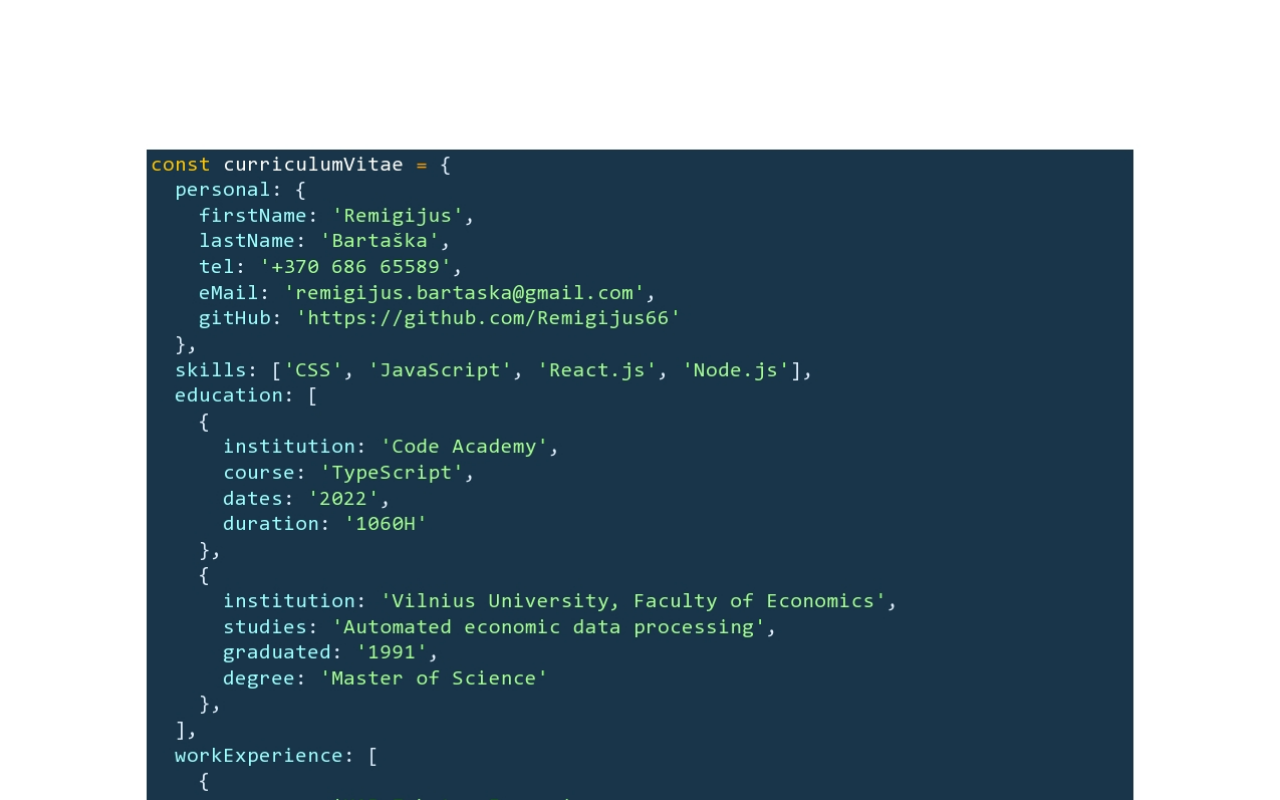
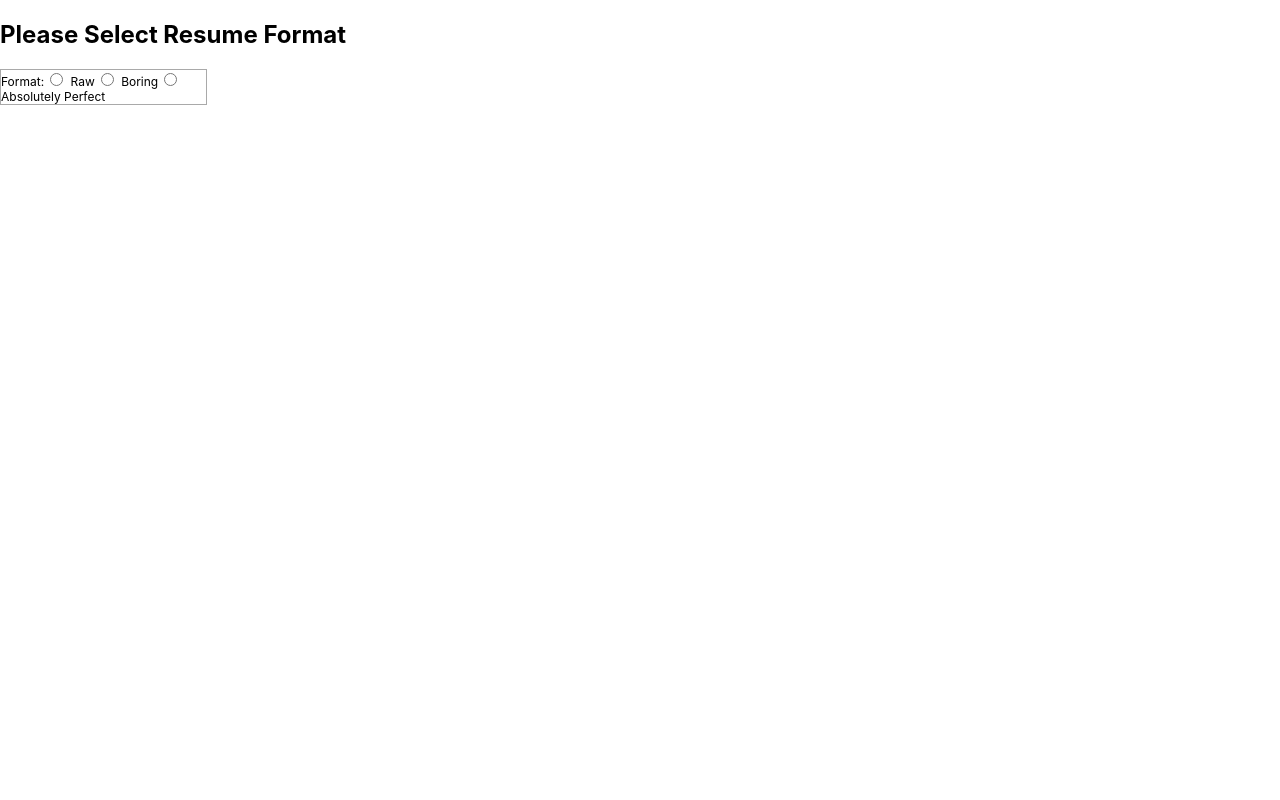
Before and after one commit to Remigijus66/resume, a React (Create React App) app: page / in a window 1280 px wide. Shown: the top 800 px of the page. Built offline with nearby package versions, Linux system fonts and the light colour scheme.

Commit message:
radio buttons

```diff
--- a/src/App.css
+++ b/src/App.css
@@ -131,3 +131,14 @@ p {
   font-size:medium;
   margin: 10px 10px;
 }
+
+.radiobox {
+  font-size: 12px;
+   width: 205px;
+   margin-bottom: 7px;
+   border: 1px darkgray solid;
+  }
+
+  .invalid {
+    background-color: rgb(255, 225, 215);
+  }
--- a/src/App.js
+++ b/src/App.js
@@ -1,13 +1,23 @@
 import logo from './logo.svg';
 import './App.css';
+import { useState } from "react";
+import MainContext from "./context/MainContext";
 import Resume from './components/Resume';
 
 
 function App() {
+
+  const [format, setFormat] = useState('')
+  const states = {
+    format, setFormat
+  }
   return (
     <div className="App">
-      <Resume />
-      {/* <header className="App-header">
+      <MainContext.Provider value={states}>
+
+
+        <Resume />
+        {/* <header className="App-header">
         <img src={logo} className="App-logo" alt="logo" />
         <p>
           Edit <code>src/App.js</code> and save to reload.
@@ -21,6 +31,7 @@ function App() {
           Learn React
         </a>
       </header> */}
+      </MainContext.Provider>
     </div >
   );
 }
--- a/src/components/Radio.js
+++ b/src/components/Radio.js
@@ -0,0 +1,34 @@
+import React, { useContext, useState } from "react";
+import MainContext from "../context/MainContext";
+
+function Radio() {
+  const [apperance, setApperance] = useState('');
+  const [verifyResult, setVerifyResult] = useState('')
+  const { format, setFormat } = useContext(MainContext)
+
+
+  function onChangeValue(event) {
+    setApperance(event.target.value);
+    if (event.target.value === 'Raw') {
+      setFormat('Raw')
+    }
+    if (event.target.value === 'Boring') {
+      setFormat('Boring')
+    }
+    if (event.target.value === 'Invalid') {
+      setFormat('Invalid')
+    }
+
+  }
+
+  return (
+    <div className={`radiobox ${format === 'Invalid' ? 'invalid' : ''}`} onChange={onChangeValue}> Format:
+      <input style={{ width: '15px' }} type="radio" value="Raw" name="format" checked={apperance === "Raw"} onChange={onChangeValue} /> Raw
+      <input style={{ width: '15px' }} type="radio" value="Boring" name="format" checked={apperance === "Boring"} onChange={onChangeValue} /> Boring
+      <input style={{ width: '15px' }} type="radio" value="Invalid" name="format" checked={apperance === "Invalid"} onChange={onChangeValue} /> Absolutely Perfect
+    </div>
+
+  );
+}
+
+export default Radio;
--- a/src/components/Resume.js
+++ b/src/components/Resume.js
@@ -1,19 +1,19 @@
 import React, { useContext } from 'react';
 import Boring from './Boring';
-// import MainContext from "../context/MainContext";
-
+import Radio from './Radio';
+import MainContext from "../context/MainContext";
 import Raw from './Raw';
 
 const Resume = () => {
-
-
-
+  const { format } = useContext(MainContext)
 
   return (
-
     <div>
-      <Raw />
-      <Boring />
+      {format === '' && <h2> Please Select Resume Format</h2>}
+      <Radio />
+      {format === 'Raw' && < Raw />}
+      {format === 'Boring' && <Boring />}
+      {format === 'Invalid' && <h2>Sory, selected option does not exists</h2>}
 
 
 
--- /dev/null
+++ b/src/context/MainContext.js
@@ -0,0 +1,4 @@
+import React from "react"
+const MainContext = React.createContext()
+
+export default MainContext
```
